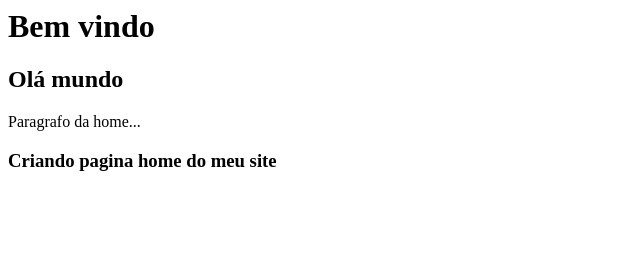
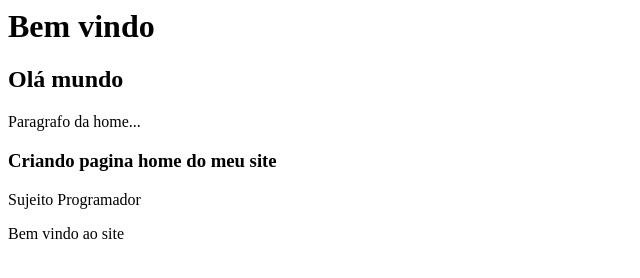
Before and after one commit to jotavitorz/curso_github, a plain HTML site: page index.html in a window 1280 px wide. Shown: the whole page, without its empty margins (0-640 px from the left). Drawn offline with Linux system fonts and the light colour scheme.

Commit message:
Finalizando pagina home com toda descricao

```diff
--- a/index.html
+++ b/index.html
@@ -3,3 +3,5 @@
 <p>Paragrafo da home...</p>
 
 <h3>Criando pagina home do meu site</h3>
+<p>Sujeito Programador</p>
+<p>Bem vindo ao site</p>
```
Also changed, not shown: nomes.txt.
